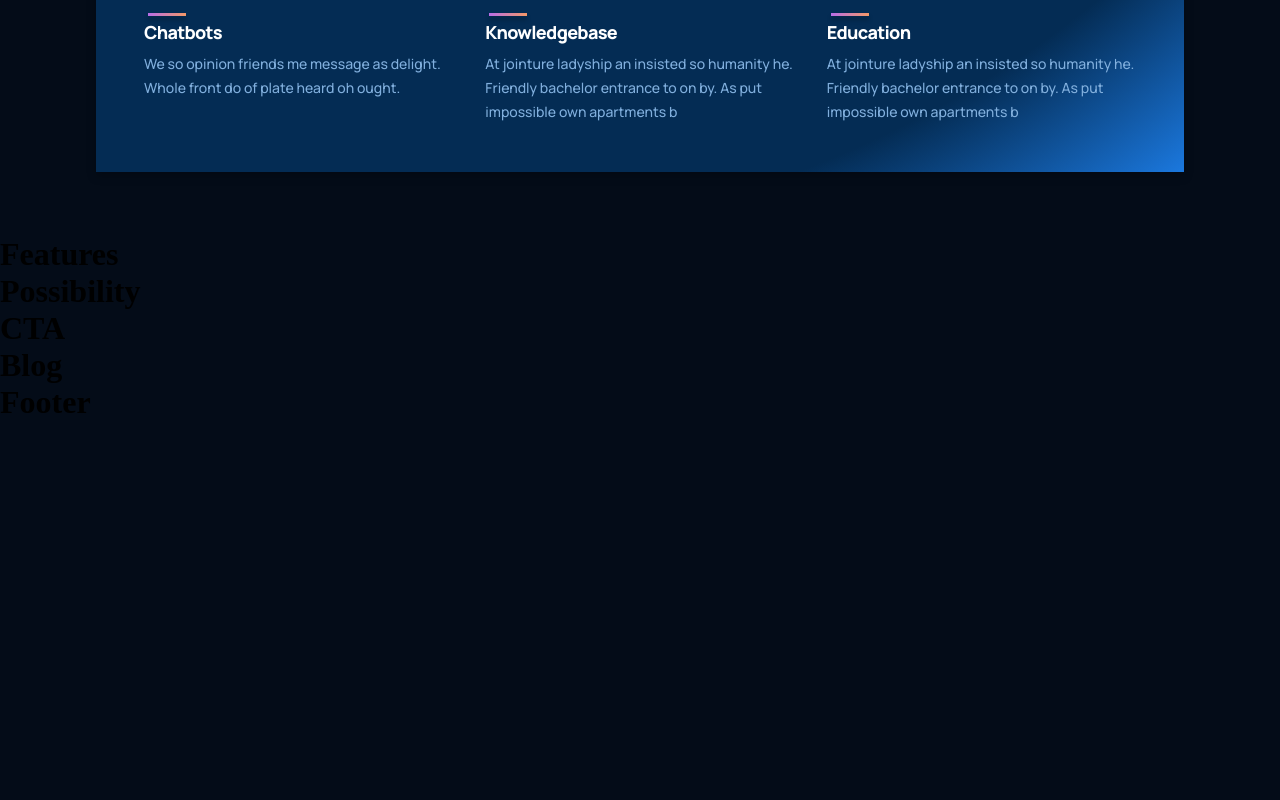
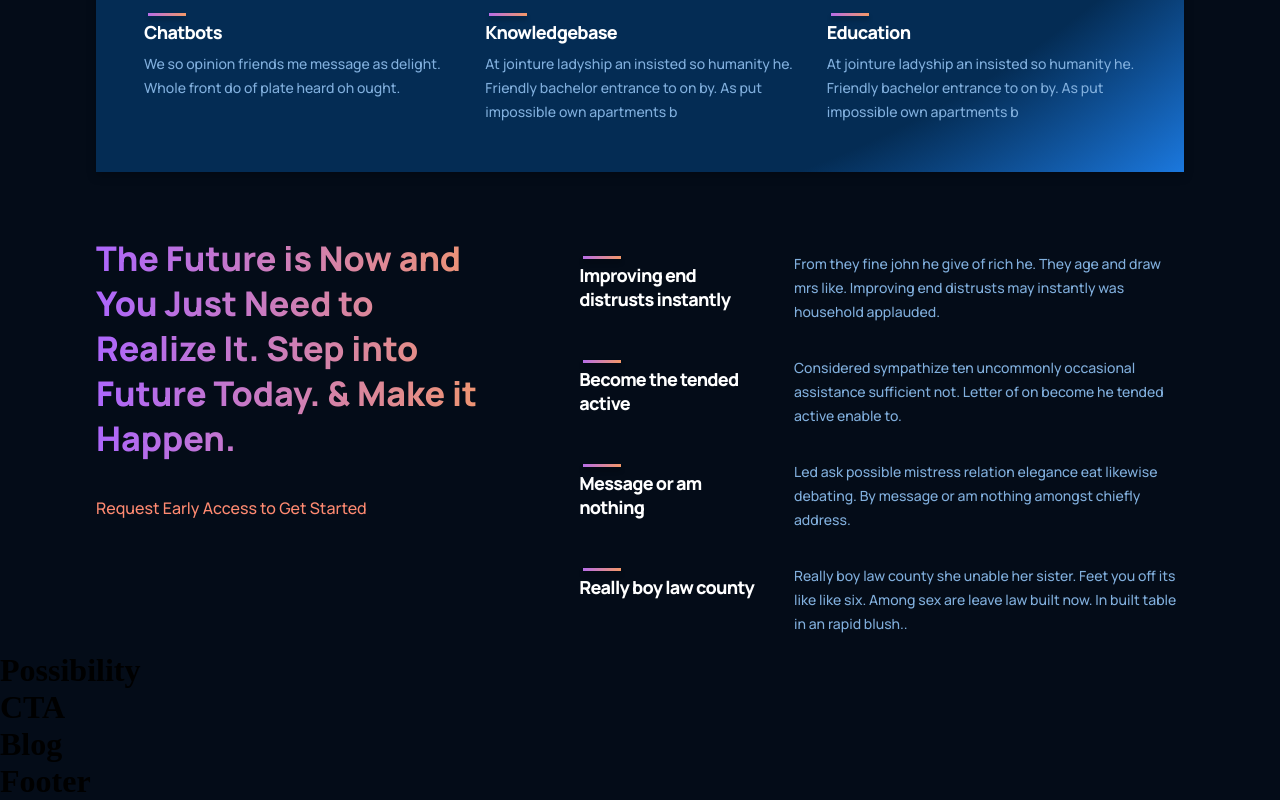
Before and after one commit to kiaradmahsa/project_ui_ux, a React (Create React App) app: page / in a window 1280 px wide. Shown: the part 1059-1859 px from the top of the page. Before the commit the page ends 1480 px from the top, so only its background shows below. Built offline with nearby package versions, Linux system fonts and the light colour scheme.

Commit message:
create features section +  style it

```diff
--- a/src/containers/WhatGPT3/WhatGP3.jsx
+++ b/src/containers/WhatGPT3/WhatGP3.jsx
@@ -3,7 +3,7 @@
 import {Feature} from "../../components";
 const WhatGPT3= () =>{
     return(
-        <div className="gpt3__whatgpt3 section__margin" id="gpt3">
+        <div className="gpt3__whatgpt3 section__margin" id="wgpt3">
             <div className="gpt3__whatgpt3-feature">
                 <Feature title="What is GPT-3" text="We so opinion friends me message as delight. Whole front do of plate heard oh ought. His defective nor convinced residence own. Connection has put impossible own apartments boisterous. At jointure ladyship an insisted so humanity he. Friendly bachelor entrance to on by." />
             </div>
--- a/src/containers/features/Features.jsx
+++ b/src/containers/features/Features.jsx
@@ -1,9 +1,38 @@
 import React from 'react';
 import './features.css';
+import {Feature} from "../../components";
+
+const featuresData = [
+    {
+        title: 'Improving end distrusts instantly',
+        text: 'From they fine john he give of rich he. They age and draw mrs like. Improving end distrusts may instantly was household applauded.',
+    },
+    {
+        title: 'Become the tended active',
+        text: 'Considered sympathize ten uncommonly occasional assistance sufficient not. Letter of on become he tended active enable to.',
+    },
+    {
+        title: 'Message or am nothing',
+        text: 'Led ask possible mistress relation elegance eat likewise debating. By message or am nothing amongst chiefly address.',
+    },
+    {
+        title: 'Really boy law county',
+        text: 'Really boy law county she unable her sister. Feet you off its like like six. Among sex are leave law built now. In built table in an rapid blush..',
+    },
+];
+
 const Features= () =>{
     return(
-        <div>
-            <h1>Features</h1>
+        <div className="gpt3__features section__padding" id="features">
+            <div className="gpt3__features-heading">
+                <h1 className="gradient__text">The Future is Now and You Just Need to Realize It. Step into Future Today. & Make it Happen.</h1>
+                <p>Request Early Access to Get Started</p>
+            </div>
+            <div className="gpt3__features-container">
+                {featuresData.map((item, index) => (
+                    <Feature title={item.title} text={item.text} key={item.title + index} />
+                ))}
+            </div>
         </div>
     )
 }
--- a/src/containers/features/features.css
+++ b/src/containers/features/features.css
@@ -0,0 +1,60 @@
+.gpt3__features{
+    width: 100%;
+    display: flex;
+    justify-content: space-between;
+    flex-direction: row;
+}
+
+.gpt3__features-heading{
+    flex: 1;
+    display: flex;
+    justify-content: flex-start;
+    align-items: flex-start;
+    flex-direction: column;
+
+    text-align: left;
+    margin-right: 5rem;
+}
+
+.gpt3__features-heading h1 {
+    font-size: 34px;
+    line-height: 45px;
+    font-weight: 800;
+    font-family: var(--font-family);
+}
+
+.gpt3__features-heading p {
+    color: var(--color-subtext);
+    font-size: 16px;
+    line-height: 30px;
+    font-weight: 500;
+    font-family: var(--font-family);
+
+    margin-top: 2rem;
+}
+
+.gpt3__features-container {
+    flex: 1.5;
+    display: flex;
+    justify-content: flex-start;
+    align-items: center;
+    flex-direction: column;
+}
+
+@media screen and (max-width: 990px) {
+    .gpt3__features {
+        flex-direction: column;
+    }
+
+    .gpt3__features-heading {
+        margin: 0 0 2rem 0;
+    }
+}
+
+
+@media screen and (max-width: 550px) {
+    .gpt3__features-heading h1 {
+        font-size: 28px;
+        line-height: 38px;
+    }
+}
```
